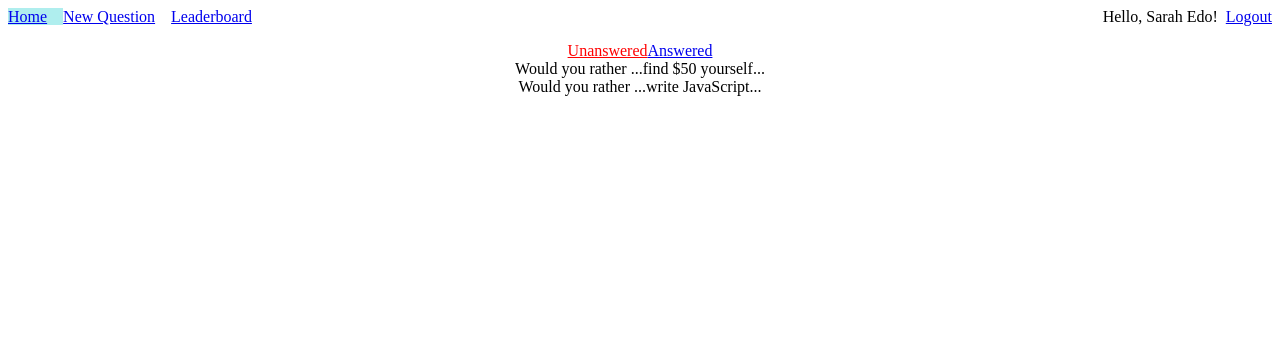
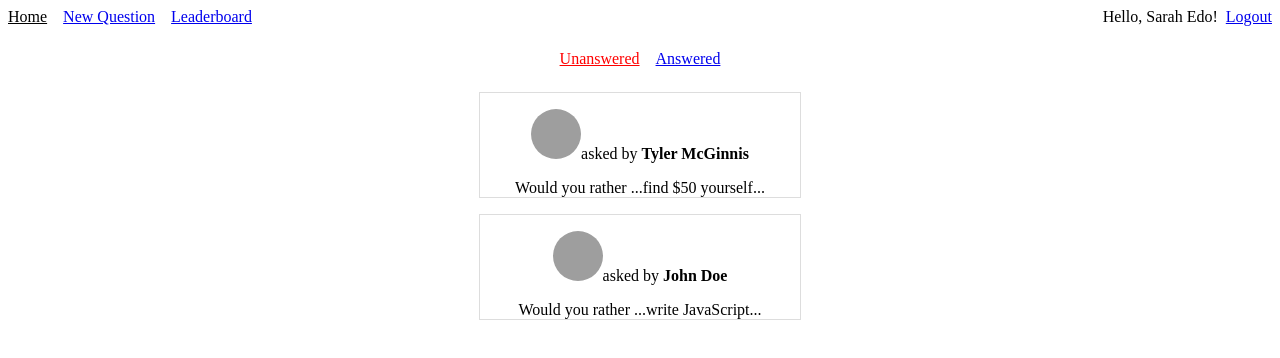
Before and after one commit to Richu98/Would-You-Rather, a React (Create React App) app: page /sign_in in a window 1280 px wide. Both pictures are taken after a click on the element "sarahedo". Shown: the top 358 px of the page. Built offline with nearby package versions, Linux system fonts and the light colour scheme; grey boxes are pictures that could not be loaded.

Commit message:
Feat: Question list (#8)
* Add QuestionBox component and create alerts

* Style questions & add user info

```diff
--- a/src/components/App.js
+++ b/src/components/App.js
@@ -21,6 +21,8 @@ const Container = styled.div`
   text-align: center;
   margin-top: 1rem;
 `;
+
+const LOGIN_NOTICE = "You need to be logged in to access this page";
 
 const App = () => {
   return (
@@ -61,7 +63,10 @@ const PrivateRoute = ({ children, render, ...rest }) => {
           children || render(props)
         ) : (
           <Redirect
-            to={{ pathname: "/sign_in", state: { from: props.location } }}
+            to={{
+              pathname: "/sign_in",
+              state: { from: props.location, notice: LOGIN_NOTICE },
+            }}
           />
         )
       }
--- a/src/components/Header.js
+++ b/src/components/Header.js
@@ -17,7 +17,8 @@ const NavItem = styled(NavLink).attrs({ activeClassName })`
   padding-right: 1rem;
 
   &.${activeClassName} {
-    background-color: paleturquoise;
+    color: black;
+    cursor: default;
   }
 `;
 
--- /dev/null
+++ b/src/components/Home/QuestionBox.js
@@ -0,0 +1,44 @@
+import React from "react";
+import { useSelector } from "react-redux";
+import { NavLink } from "react-router-dom";
+import styled from "styled-components";
+
+const NavBox = styled(NavLink)`
+  display: block;
+  border: 1px solid #ddd;
+  width: 20rem;
+  text-align: center;
+  text-decoration: none;
+  margin: 1rem;
+`;
+
+const UserInfoContainer = styled.div`
+  margin: 1rem 0;
+  text-decoration: none;
+  color: black;
+`;
+
+const UserAvatar = styled.img`
+  width: 50px;
+  border-radius: 50%;
+`;
+
+const Container = styled.div`
+  color: black;
+`;
+
+const QuestionBox = ({ question }) => {
+  const user = useSelector(state => state.users[question.author])
+
+  return (
+    <NavBox exact to={`/questions/${question.id}`}>
+      <UserInfoContainer>
+        <UserAvatar src={user.avatarURL} />
+        asked by <b>{user.name}</b>
+      </UserInfoContainer>
+      <Container>Would you rather ...{question.optionOne.text}...</Container>
+    </NavBox>
+  );
+};
+
+export default QuestionBox;
--- a/src/components/Home/QuestionList.js
+++ b/src/components/Home/QuestionList.js
@@ -1,6 +1,14 @@
 import React, { useCallback, useState } from "react";
+import { useSelector } from "react-redux";
+import { useLocation } from "react-router-dom";
 import styled from "styled-components";
-import { useSelector } from "react-redux";
+
+import QuestionBox from "./QuestionBox";
+import { SuccessNotice, ErrorNotice } from "../common";
+
+const Container = styled.div`
+  text-align: center;
+`
 
 const FilterContainer = styled.div`
   display: flex;
@@ -8,15 +16,26 @@ const FilterContainer = styled.div`
 `;
 
 const FilterItem = styled.a`
+  padding: 0.5rem;
+
   &.active {
     color: red;
   }
+`;
+
+const ListContainer = styled.div`
+  display: inline-block;
 `;
 
 const QuestionList = () => {
   const currentUser = useSelector((state) => state.currentUser);
   const questions = useSelector((state) => state.questions);
   const [questionFilter, setQuestionFilter] = useState("unanswered");
+
+  const location = useLocation();
+
+  const successNotice = location.state?.successNotice;
+  const errorNotice = location.state?.errorNotice;
 
   const votedByUser = useCallback(
     (question) =>
@@ -41,7 +60,9 @@ const QuestionList = () => {
       : fetchAnsweredQuestions();
 
   return (
-    <div>
+    <Container>
+      {successNotice && <SuccessNotice>{successNotice}</SuccessNotice>}
+      {errorNotice && <ErrorNotice>{errorNotice}</ErrorNotice>}
       <FilterContainer>
         <FilterItem
           href="#"
@@ -59,12 +80,12 @@ const QuestionList = () => {
         </FilterItem>
       </FilterContainer>
 
-      {displayableQuestions.map((question) => (
-        <div key={question.id}>
-          Would you rather ...{question.optionOne.text}...
-        </div>
-      ))}
-    </div>
+      <ListContainer>
+        {displayableQuestions.map((question) => (
+          <QuestionBox key={question.id} question={question} />
+        ))}
+      </ListContainer>
+    </Container>
   );
 };
 
--- a/src/components/Home/index.js
+++ b/src/components/Home/index.js
@@ -5,7 +5,6 @@ import { handleInitialQuestionData } from "../../actions/questions";
 import QuestionList from "./QuestionList";
 
 const Home = () => {
-  // const currentUser = useSelector((state) => state.currentUser);
   const questionsLoading = useSelector((state) => state.questionsLoading);
   const dispatch = useDispatch();
 
--- a/src/components/Question/index.js
+++ b/src/components/Question/index.js
@@ -1,6 +1,9 @@
 import React from "react";
 import { useSelector } from "react-redux";
 import { useParams, Redirect } from "react-router-dom";
+
+const QUESTION_NOT_FOUND_NOTICE =
+  "Unable to find the question you were searching for. Sorry about that!";
 
 const Question = () => {
   const { id } = useParams();
@@ -8,12 +11,16 @@ const Question = () => {
   const question = useSelector((state) => state.questions[id]);
 
   if (typeof question === "undefined") {
-    return <Redirect to={{ pathname: "/" }} />;
+    return (
+      <Redirect
+        to={{ pathname: "/", state: { errorNotice: QUESTION_NOT_FOUND_NOTICE } }}
+      />
+    );
   }
 
   return (
     <>
-      <div>Question with id of {id}</div>
+      <div>{question.optionOne.text}</div>
     </>
   );
 };
--- a/src/components/SignIn/UserBox.js
+++ b/src/components/SignIn/UserBox.js
@@ -1,9 +1,5 @@
 import React from "react";
-import { useDispatch } from "react-redux";
-import { useLocation, useHistory } from "react-router-dom";
 import styled from "styled-components";
-
-import { setCurrentUser } from "../../actions/current_user";
 
 const Box = styled.div`
   cursor: pointer;
@@ -14,23 +10,11 @@ const AvatarImage = styled.img`
   border-radius: 50%;
 `;
 
-const UserBox = ({ user }) => {
-  const dispatch = useDispatch();
-  const location = useLocation();
-  const history = useHistory();
-
-  const from = location.state?.from || "/";
-  const signIn = (user) => {
-    dispatch(setCurrentUser(user));
-    history.replace(from);
-  };
-
-  return (
-    <Box onClick={() => signIn(user)}>
-      <AvatarImage src={user.avatarURL} alt={`${user.id}'s avatar picture`} />
-      <p>{user.id}</p>
-    </Box>
-  );
-};
+const UserBox = ({ user, onSelect }) => (
+  <Box onClick={() => onSelect(user)}>
+    <AvatarImage src={user.avatarURL} alt={`${user.id}'s avatar picture`} />
+    <p>{user.id}</p>
+  </Box>
+);
 
 export default UserBox;
--- a/src/components/SignIn/UserSelect.js
+++ b/src/components/SignIn/UserSelect.js
@@ -1,8 +1,11 @@
 import React from "react";
-import { useSelector } from "react-redux";
+import { useSelector, useDispatch } from "react-redux";
+import { useLocation, useHistory } from "react-router-dom";
 import styled from "styled-components";
 
 import UserBox from "./UserBox";
+import { setCurrentUser } from "../../actions/current_user";
+import { WarningNotice } from '../common'
 
 const Container = styled.div`
   text-align: center;
@@ -15,14 +18,26 @@ const UserList = styled.div`
 `;
 
 const UserSelect = () => {
+  const dispatch = useDispatch();
+  const location = useLocation();
+  const history = useHistory();
+
+  const from = location.state?.from || "/";
+  const notice = location.state?.notice
+  const signIn = (user) => {
+    dispatch(setCurrentUser(user));
+    history.replace(from);
+  };
+
   const users = useSelector((state) => state.users);
 
   return (
     <Container>
+      {notice && <WarningNotice>{notice}</WarningNotice>}
       <h1>Select user</h1>
       <UserList>
         {Object.keys(users).map((user) => (
-          <UserBox key={users[user].id} user={users[user]} />
+          <UserBox key={users[user].id} user={users[user]} onSelect={signIn} />
         ))}
       </UserList>
     </Container>
--- /dev/null
+++ b/src/components/common.js
@@ -0,0 +1,19 @@
+import styled from "styled-components";
+
+const NoticeBox = styled.div`
+  padding: 20px;
+  color: white;
+  margin-bottom: 15px;
+`;
+
+export const WarningNotice = styled(NoticeBox)`
+  background-color: #ff9800;
+`;
+
+export const SuccessNotice = styled(NoticeBox)`
+  background-color: #4caf50;
+`;
+
+export const ErrorNotice = styled(NoticeBox)`
+  background-color: #f44336;
+`;
```
